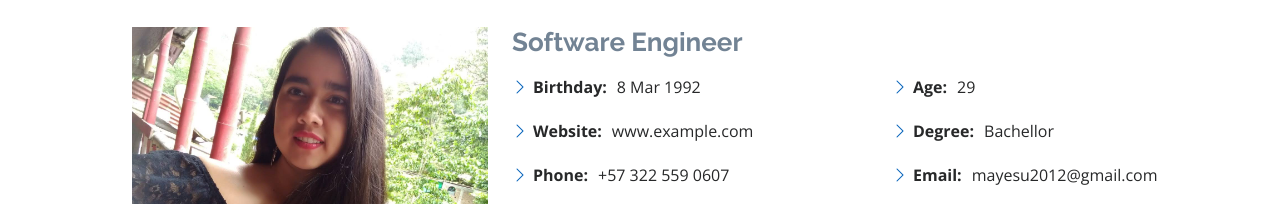
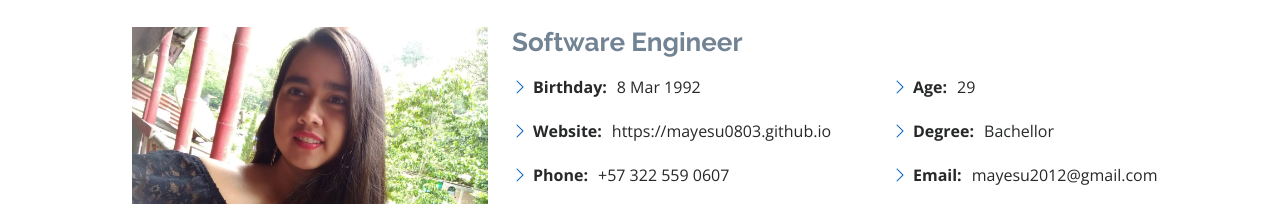
Before and after one commit to mayesu0803/mayesu, a plain HTML site: page index.html in a window 1280 px wide. Shown: the part 1037-1241 px from the top of the page. Drawn offline with nearby package versions, Linux system fonts and the light colour scheme.

Commit message:
Web site

```diff
--- a/index.html
+++ b/index.html
@@ -95,7 +95,7 @@
               <div class="col-lg-6">
                 <ul>
                   <li><i class="bi bi-chevron-right"></i> <strong>Birthday:</strong> <span>8 Mar 1992</span></li>
-                  <li><i class="bi bi-chevron-right"></i> <strong>Website:</strong> <span>www.example.com</span></li>
+                  <li><i class="bi bi-chevron-right"></i> <strong>Website:</strong> <span>https://mayesu0803.github.io</span></li>
                   <li><i class="bi bi-chevron-right"></i> <strong>Phone:</strong> <span>+57 322 559 0607</span></li>
                   <li><i class="bi bi-chevron-right"></i> <strong>City:</strong> <span>Cali, Colombia</span></li>
                 </ul>
```
